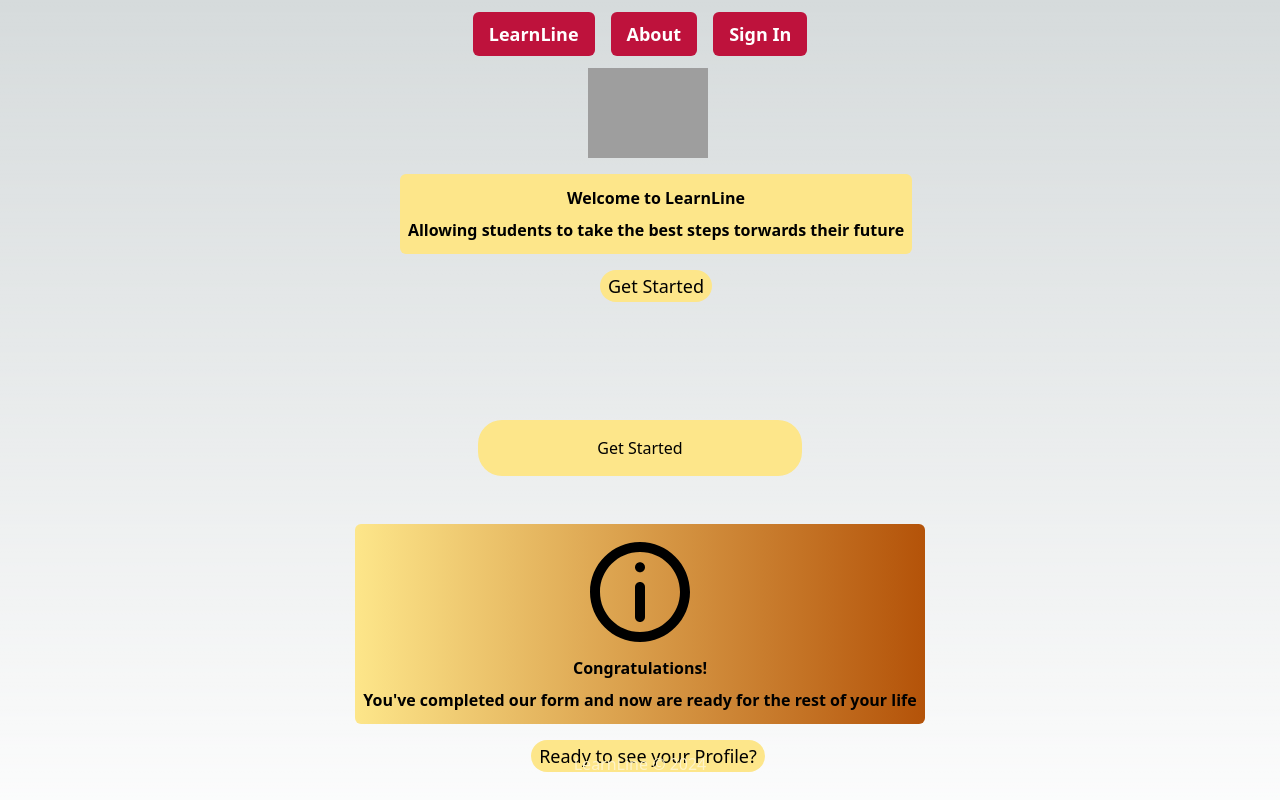
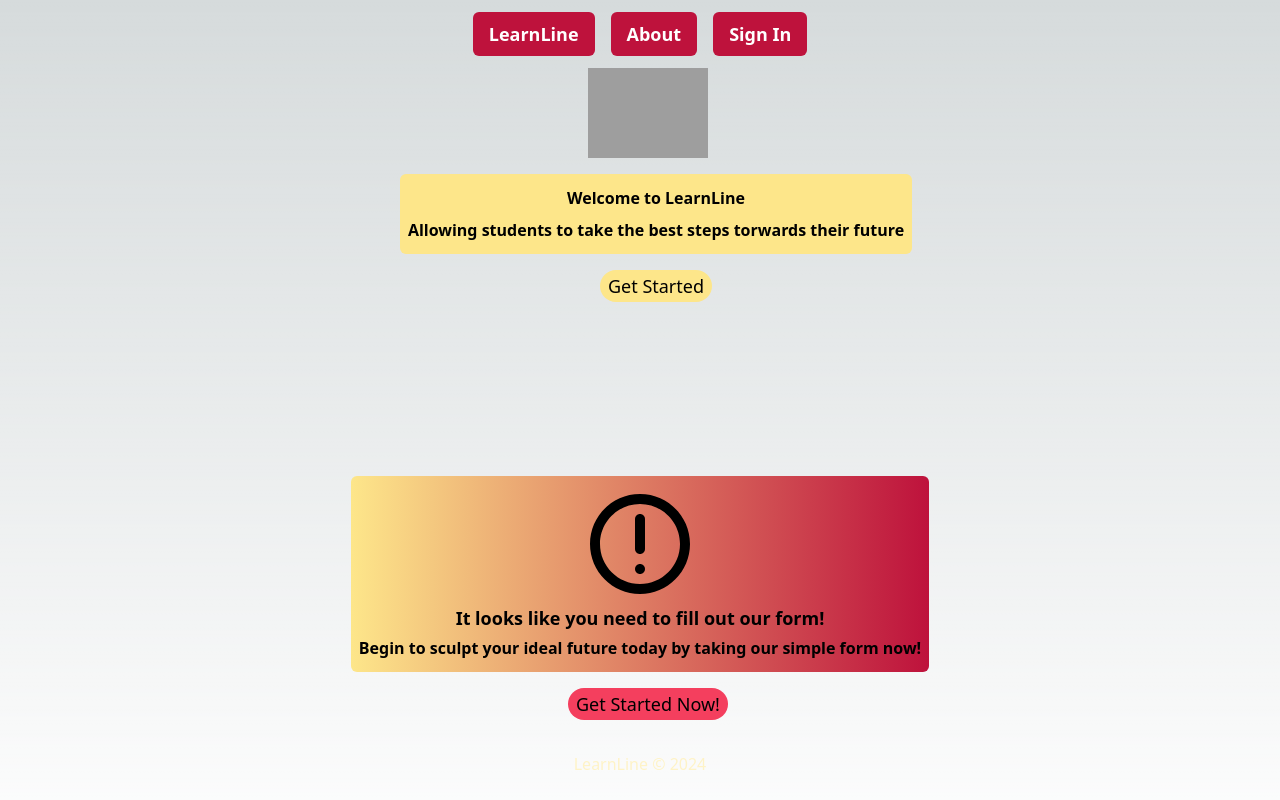
Before and after one commit to gutsyguy/learn-line, a Next.js app: page /home in a window 1280 px wide. Shown: the top 800 px of the page. Built offline with nearby package versions, Linux system fonts and the light colour scheme; grey boxes are pictures that could not be loaded.

Commit message:
problems

```diff
--- a/components/About.tsx
+++ b/components/About.tsx
@@ -20,7 +20,7 @@ const About = () => {
                 Allowing students to take the best steps torwards their future
             </div>
              <button className="flex basis-0.5 static bg-amber-200 text-black px-2 py-0.5 my-1 rounded-full items-center text-lg">
-                <Link href="/home"> Get Started</Link>
+                <Link href="/quiz">Get Started</Link>
              </button>
 
         </div>
--- a/components/Navbar.tsx
+++ b/components/Navbar.tsx
@@ -13,7 +13,7 @@ const Navbar = () => {
                 <Link href="/">About</Link>
               </div>
               <div className="bg-rose-700 text-white px-4 py-2 my-1 rounded-md">
-                <Link href="/Profile">Sign In</Link>
+                <Link href="/profile">Sign In</Link>
               </div>
             </div>
           </div>
--- a/components/Widget.tsx
+++ b/components/Widget.tsx
@@ -22,7 +22,7 @@ const Widget = () => {
                 </div>
             </div>
              <button className="flex basis-3 static bg-rose-500 text-black px-2 py-0.5 my-1 rounded-full items-center text-lg">
-                <Link href="/">Get Started Now!</Link>
+                <Link href="/Quiz">Get Started Now!</Link>
              </button>
         </div>
     )
--- a/pages/home.tsx
+++ b/pages/home.tsx
@@ -8,6 +8,7 @@ import Footer from "@/components/Footer";
 import Button from "@/components/Button";
 import Head from "next/head";
 import UserWidget from "@/components/UserWidget";
+import Widget from "@/components/widget";
 import { useState, useRef } from 'react';
 import Link from "next/link";
 
@@ -18,12 +19,12 @@ const Home = () => {
   return(
       <div className="flex flex-col bg-black items-center justify-center basis-3">
       <div className="flex absolute flex-col items-center justify-center ">
-            <h1 className="text-center mb-10 w-1/4 text-black py-4 rounded-3xl bg-amber-200">
+            {/* <h1 className="text-center mb-10 w-1/4 text-black py-4 rounded-3xl bg-amber-200">
               <Link href = "/quiz">Get Started</Link>
-            </h1>
+            </h1> */}
         <div className="flex relative">
-          {/* <Widget /> */}
-           <UserWidget />
+          <Widget />
+           {/* <UserWidget /> */}
         </div>
       </div>
       <div className="bottom-5 fixed">
```
